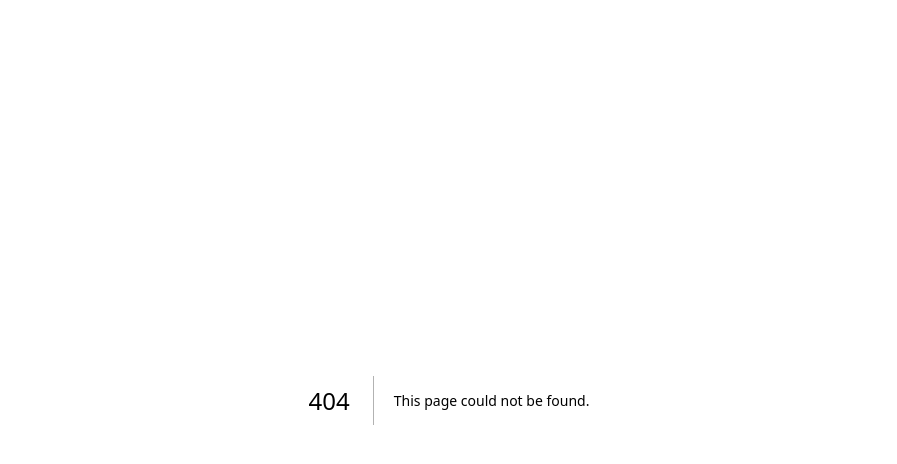
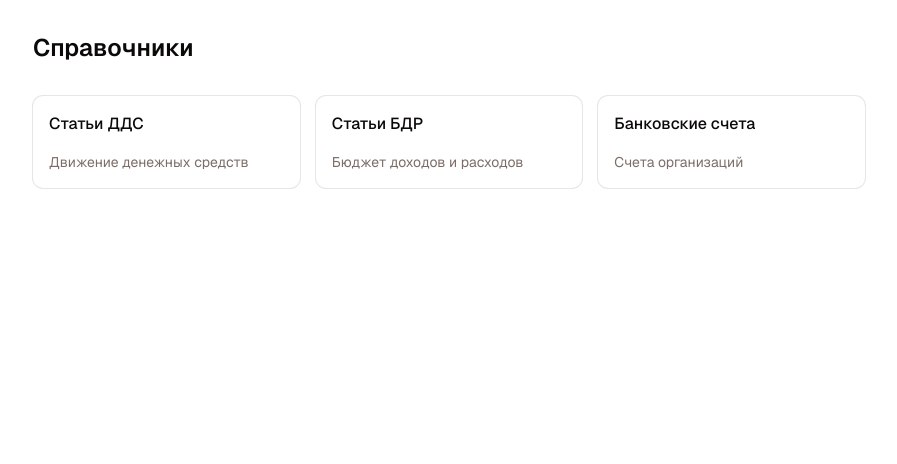
Before and after one commit to webkoth/finflow, a Next.js app: page /reference in a window 1280 px wide. Before the commit this address had no page. Shown: the top 464 px of the page, without its empty margins (191-1088 px from the left). Built offline with nearby package versions, Linux system fonts and the light colour scheme.

Commit message:
feat: витрина раздела «Справочники» и ссылка с главной

```diff
--- a/app/page.tsx
+++ b/app/page.tsx
@@ -24,6 +24,14 @@ export default function Page() {
             Заявки на оплату
           </Link>
         </div>
+        <div>
+          <Link
+            href="/reference"
+            className="text-primary underline underline-offset-4"
+          >
+            Справочники
+          </Link>
+        </div>
       </div>
     </div>
   )
--- /dev/null
+++ b/app/reference/page.tsx
@@ -0,0 +1,28 @@
+import Link from "next/link"
+import { Card, CardContent, CardHeader, CardTitle } from "@/components/ui/card"
+
+const items = [
+  { href: "/reference/cashflow-items", title: "Статьи ДДС", desc: "Движение денежных средств" },
+  { href: "/reference/pnl-items", title: "Статьи БДР", desc: "Бюджет доходов и расходов" },
+  { href: "/reference/bank-accounts", title: "Банковские счета", desc: "Счета организаций" },
+]
+
+export default function Page() {
+  return (
+    <main className="mx-auto max-w-4xl space-y-8 p-8">
+      <h1 className="text-2xl font-semibold">Справочники</h1>
+      <div className="grid gap-4 sm:grid-cols-3">
+        {items.map((i) => (
+          <Link key={i.href} href={i.href}>
+            <Card className="h-full transition-colors hover:bg-accent">
+              <CardHeader>
+                <CardTitle className="text-base">{i.title}</CardTitle>
+              </CardHeader>
+              <CardContent className="text-sm text-muted-foreground">{i.desc}</CardContent>
+            </Card>
+          </Link>
+        ))}
+      </div>
+    </main>
+  )
+}
```
